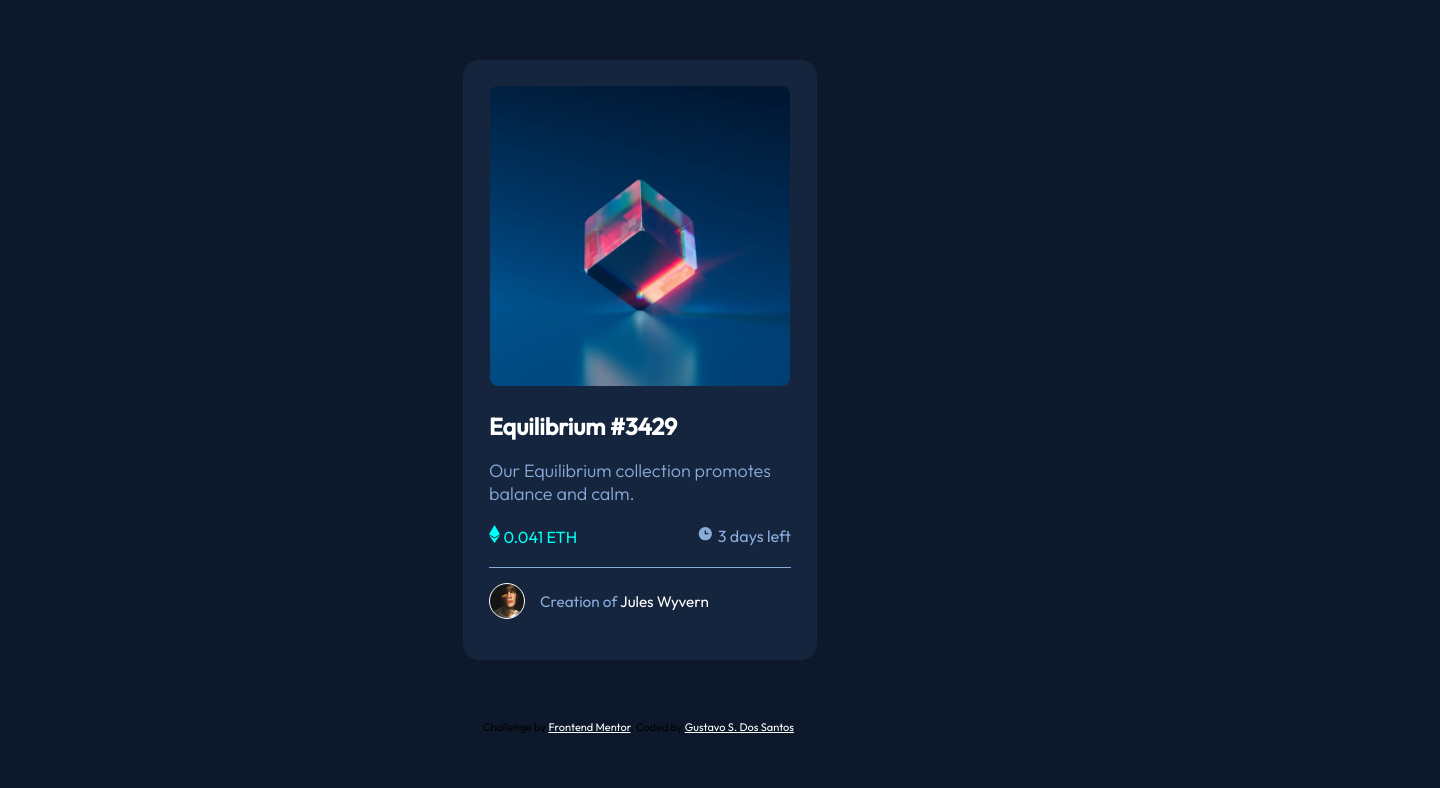
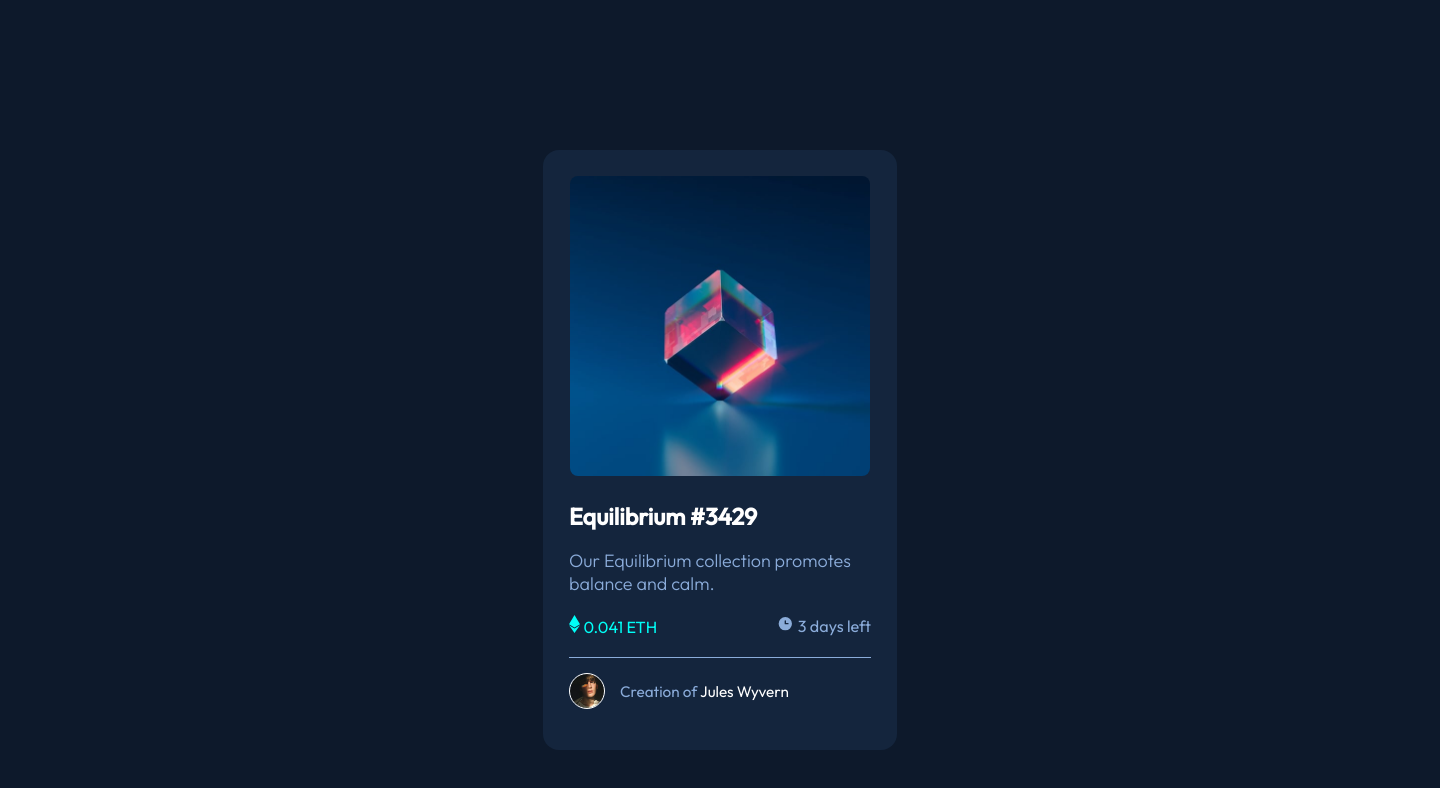
Before and after one commit to GustavoSDS/nft-preview-card-component-main, a plain HTML site: page index.html in a window 1280 px wide. Shown: the whole page, 1440 px wide, since content can reach past the window. Drawn offline with Linux system fonts and the light colour scheme.

Commit message:
Firts commmit

```diff
--- a/index.html
+++ b/index.html
@@ -39,10 +39,10 @@
     </div>
   </main>
 
-  <footer class="attribution">
+<!--   <footer class="attribution">
     Challenge by <a href="https://www.frontendmentor.io?ref=challenge" target="_blank">Frontend Mentor</a>.
     Coded by <a href="#">Gustavo S. Dos Santos</a>.
-  </footer>
+  </footer> -->
 </body>
 
 </html>
--- a/styles.css
+++ b/styles.css
@@ -140,6 +140,11 @@ span.title {
 
 /* Media queries for Desktop */
 @media screen and (min-width:900px) {
+    body{
+        width: 1440px;
+        height: 900px;
+        margin: 150px auto;
+    }
     .main-container {
         width: 354px;
         height: 600px;
```
